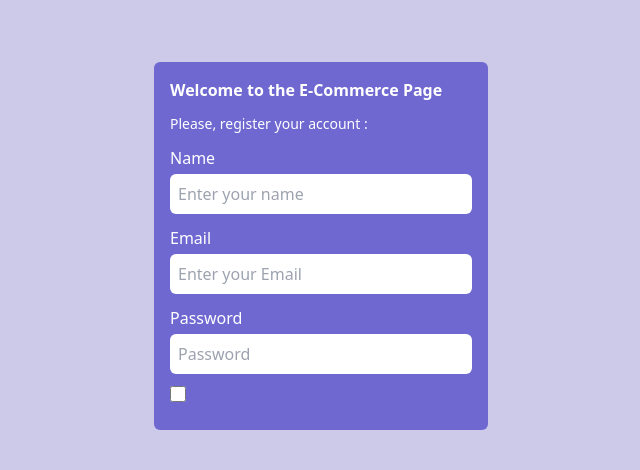
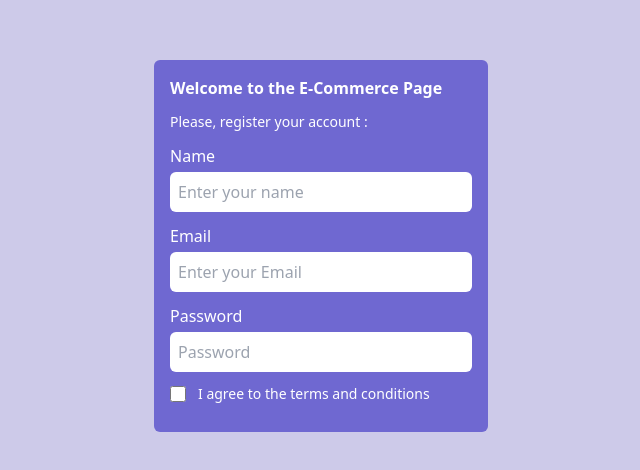
Before and after one commit to guidonunes/marketplace-mern, a React (Create React App) app in the folder dashboard/: page /register in a window 1280 px wide. Shown: the part 154-624 px from the top of the page, without its empty margins (319-959 px from the left). Built offline with nearby package versions, Linux system fonts and the light colour scheme.

Commit message:
label tag & text

```diff
--- a/dashboard/src/views/auth/Register.jsx
+++ b/dashboard/src/views/auth/Register.jsx
@@ -25,7 +25,7 @@ const Register = () => {
             </div>
             <div className="flex items-center w-full gap-3 mb-3">
               <input type="checkbox" name='checkbox' id='checkbox ' className='w-4 h-4 text-blue-600 overflow-hidden bg-gray-200 rounded border-gray-300 focus:ring-blue-500' />
-
+              <label htmlFor="checkbox" className='text-sm'>I agree to the terms and conditions</label>
             </div>
           </form>
         </div>
```
